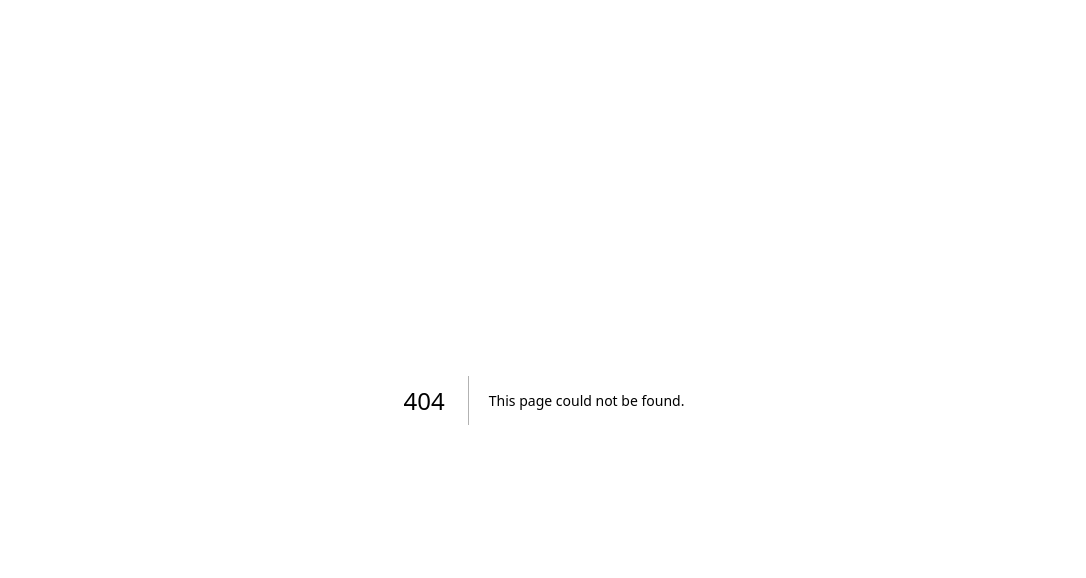
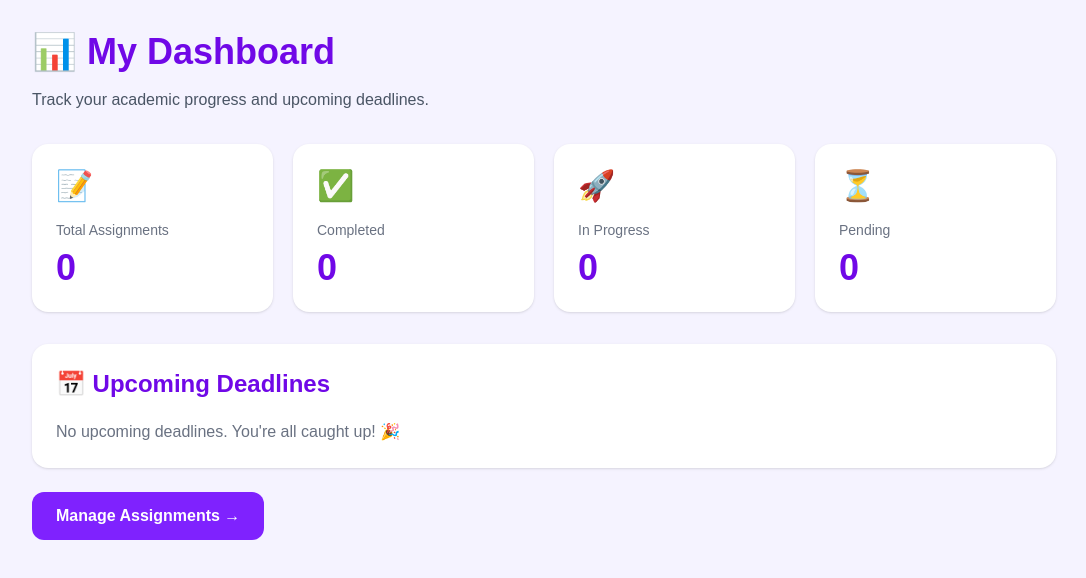
Before and after one commit to Lauralemassova/studyflow, a Next.js app: page /dashboard in a window 1280 px wide. Before the commit this address had no page. Shown: the top 578 px of the page, without its empty margins (96-1182 px from the left). Built offline with nearby package versions, Linux system fonts and the light colour scheme.

Commit message:
Add student dashboard

```diff
--- /dev/null
+++ b/src/app/dashboard/page.tsx
@@ -0,0 +1,125 @@
+
+"use client";
+
+import { useEffect, useState } from "react";
+
+type Assignment = {
+  id: string;
+  title: string;
+  description: string;
+  subjectId: string;
+  dueDate: string;
+  priority: "Low" | "Medium" | "High";
+  status: "Pending" | "In Progress" | "Completed";
+};
+
+export default function DashboardPage() {
+  const [assignments, setAssignments] = useState<Assignment[]>([]);
+
+  useEffect(() => {
+    try {
+      const saved = localStorage.getItem("studyflow-assignments");
+      setAssignments(saved ? JSON.parse(saved) : []);
+    } catch {
+      setAssignments([]);
+    }
+  }, []);
+
+  const completed = assignments.filter(
+    (item) => item.status === "Completed"
+  ).length;
+
+  const inProgress = assignments.filter(
+    (item) => item.status === "In Progress"
+  ).length;
+
+  const pending = assignments.filter(
+    (item) => item.status === "Pending"
+  ).length;
+
+  const upcoming = assignments
+    .filter(
+      (item) =>
+        item.dueDate &&
+        item.status !== "Completed" &&
+        item.dueDate >= new Date().toLocaleDateString("en-CA")
+    )
+    .sort((a, b) => a.dueDate.localeCompare(b.dueDate))
+    .slice(0, 5);
+
+  const stats = [
+    { label: "Total Assignments", value: assignments.length, icon: "📝" },
+    { label: "Completed", value: completed, icon: "✅" },
+    { label: "In Progress", value: inProgress, icon: "🚀" },
+    { label: "Pending", value: pending, icon: "⏳" },
+  ];
+
+  return (
+    <main className="min-h-screen bg-violet-50 p-8">
+      <div className="mx-auto max-w-5xl">
+        <h1 className="text-4xl font-bold text-violet-700">
+          📊 My Dashboard
+        </h1>
+
+        <p className="mt-4 text-gray-600">
+          Track your academic progress and upcoming deadlines.
+        </p>
+
+        <div className="mt-8 grid gap-5 sm:grid-cols-2 lg:grid-cols-4">
+          {stats.map((stat) => (
+            <div
+              key={stat.label}
+              className="rounded-2xl bg-white p-6 shadow-sm"
+            >
+              <div className="text-3xl">{stat.icon}</div>
+              <p className="mt-4 text-sm text-gray-500">{stat.label}</p>
+              <p className="mt-2 text-4xl font-bold text-violet-700">
+                {stat.value}
+              </p>
+            </div>
+          ))}
+        </div>
+
+        <div className="mt-8 rounded-2xl bg-white p-6 shadow-sm">
+          <h2 className="text-2xl font-bold text-violet-700">
+            📅 Upcoming Deadlines
+          </h2>
+
+          {upcoming.length === 0 ? (
+            <p className="mt-5 text-gray-500">
+              No upcoming deadlines. You're all caught up! 🎉
+            </p>
+          ) : (
+            <div className="mt-5 space-y-3">
+              {upcoming.map((item) => (
+                <div
+                  key={item.id}
+                  className="flex flex-wrap items-center justify-between gap-3 rounded-xl bg-violet-50 p-4"
+                >
+                  <div>
+                    <p className="font-semibold text-gray-800">
+                      {item.title}
+                    </p>
+                    <p className="text-sm text-gray-500">
+                      {item.status} | {item.priority} Priority
+                    </p>
+                  </div>
+                  <span className="font-medium text-violet-700">
+                    {item.dueDate}
+                  </span>
+                </div>
+              ))}
+            </div>
+          )}
+        </div>
+
+        <a
+          href="/assignments"
+          className="mt-6 inline-block rounded-xl bg-violet-600 px-6 py-3 font-semibold text-white hover:bg-violet-700"
+        >
+          Manage Assignments →
+        </a>
+      </div>
+    </main>
+  );
+}
```
